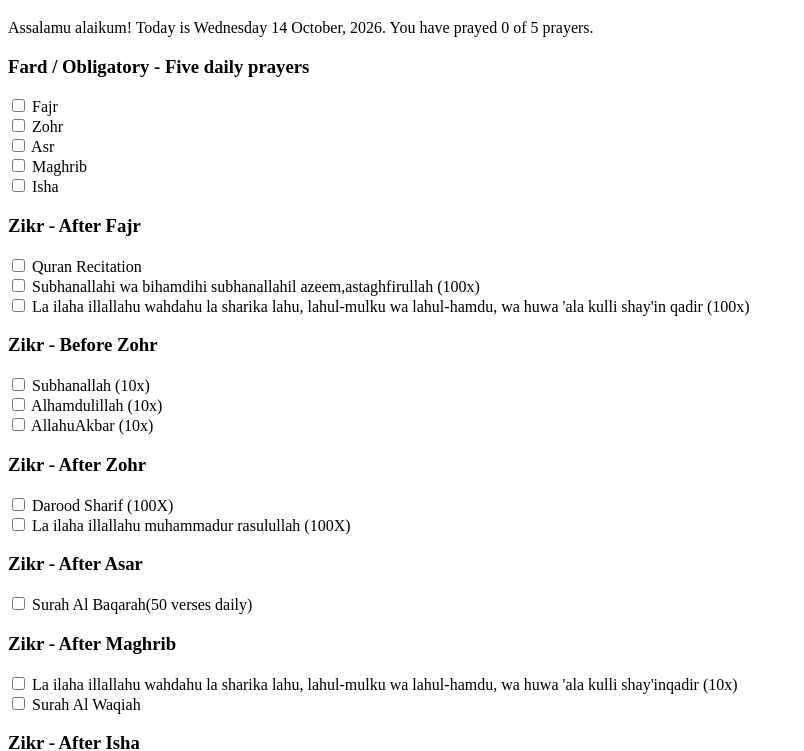
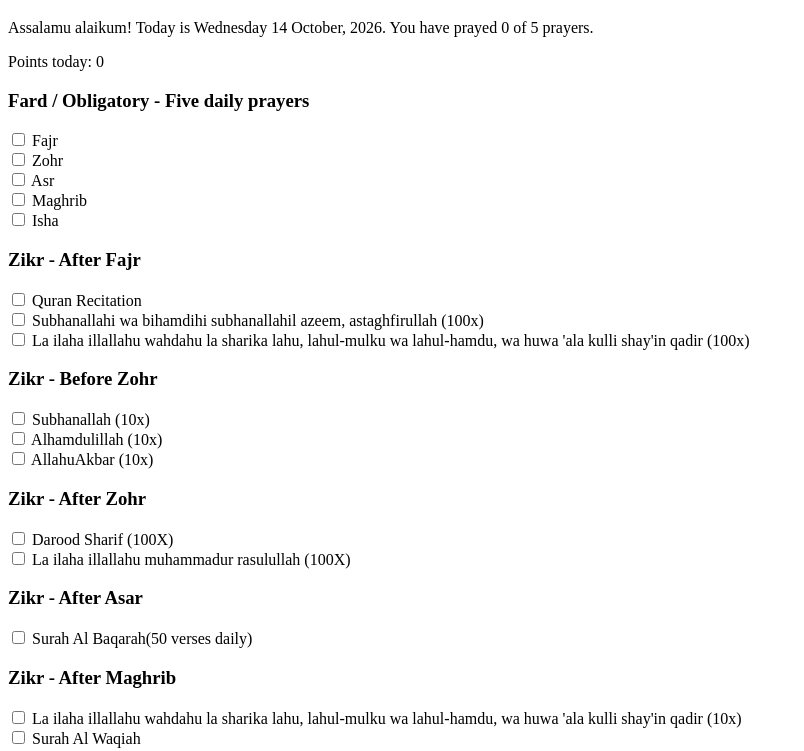
Before and after one commit to syedanadiyasabha/deeds-tracker, a plain HTML site: page index.html in a window 1280 px wide. Shown: the part 61-812 px from the top of the page, without its empty margins (0-804 px from the left). Drawn offline with Linux system fonts and the light colour scheme.

Commit message:
DEEDS - TRACKER: step 6 points and messages

```diff
--- a/index.html
+++ b/index.html
@@ -10,6 +10,7 @@
 <body>
     <h1>DEEDS-TRACKER</h1>
     <p id="welcome">Assalamu alaikum warahmatulla ! Welcome.</p>
+    <p id="points"></p>
     <div id="app"></div>
 
     <script>
@@ -19,18 +20,24 @@
             {
                 section: "Fard / Obligatory",
                 group: "Five daily prayers",
+                type: "fard",
+                points: 50,
                 items: ["Fajr", "Zohr", "Asr", "Maghrib", "Isha"]
             },
             {
                 section: "Zikr",
                 group: "After Fajr",
+                type: "zikr",
+                points: 10,
                 items: ["Quran Recitation",
-                    "Subhanallahi wa bihamdihi  subhanallahil azeem,astaghfirullah (100x)",
+                    "Subhanallahi wa bihamdihi  subhanallahil azeem, astaghfirullah (100x)",
                     "La ilaha illallahu wahdahu la sharika lahu, lahul-mulku wa lahul-hamdu, wa huwa 'ala kulli shay'in  qadir (100x)"]
             },
             {
                 section: "Zikr",
                 group: "Before Zohr",
+                type: "zikr",
+                points: 10,
                 items: ["Subhanallah (10x)",
                     "Alhamdulillah (10x)",
                     "AllahuAkbar (10x)"]
@@ -38,29 +45,39 @@
             {
                 section: "Zikr",
                 group: "After Zohr",
+                type: "zikr",
+                points: 10,
                 items: ["Darood Sharif (100X)",
                     "La ilaha illallahu muhammadur rasulullah (100X)"]
             },
             {
                 section: "Zikr",
                 group: "After Asar",
+                type: "zikr",
+                points: 5,
                 items: ["Surah Al Baqarah(50 verses daily)"]
             },
             {
                 section: "Zikr",
                 group: "After Maghrib",
-                items: ["La ilaha illallahu wahdahu la sharika lahu, lahul-mulku wa lahul-hamdu, wa huwa 'ala kulli shay'inqadir (10x)",
+                type: "zikr",
+                points: 10,
+                items: ["La ilaha illallahu wahdahu la sharika lahu, lahul-mulku wa lahul-hamdu, wa huwa 'ala kulli shay'in qadir (10x)",
                     "Surah Al Waqiah"]
             },
             {
                 section: "Zikr",
                 group: "After Isha",
+                type: "zikr",
+                points: 5,
                 items: ["Surah Al Mulk",
                     "Surah Al Sajda"]
             },
             {
                 section: "Zikr",
                 group: "Bed-Time",
+                type: "zikr",
+                points: 10,
                 items: ["Surah Al Fatihah (4x)",
                     "Surah Al Ikhlas (3x)",
                     "Astaghfirullah (10x)",
@@ -70,6 +87,8 @@
             {
                 section: "Weekly Challenges",
                 group: "Nafl-Prayers",
+                type: "weekly",
+                points: 15,
                 items: ["Tahajjud",
                     "Salatul Duha",
                     "Salatul Tauba",
@@ -79,13 +98,13 @@
         ];
         // 2. Build html;
         let html = "";
-        let n=0;
+        let n = 0;
 
         for (const entry of deeds) {
             html += "<h3>" + entry.section + " - " + entry.group + "</h3>";
 
             for (const item of entry.items) {
-             html += "<label><input type='checkbox' id='c" + n + "'> " + item + "</label><br>";
+                html += "<label><input type='checkbox' id='c" + n + "' data-points='" + entry.points + "' data-type='" + entry.type + "'> " + item + "</label><br>";
                 n++;
             }
         }
@@ -101,9 +120,11 @@
         const saved = JSON.parse(localStorage.getItem(todayKey) || "[]");
 
         for (const id of saved) {
-          document.getElementById(id).checked = true;
+            const box = document.getElementById(id);
+            if (box) {
+                box.checked = true;
             }
-
+        }
             // Function to generate welcome message;
 
             function updateWelcome() {
@@ -129,6 +150,47 @@
             }
 
             updateWelcome();
+
+            // Points function
+
+            function updatePoints() {
+                let points = 0;
+                let fardDone = 0;
+                let zikrDone = 0;
+                let zikrTotal = 0;
+
+                const boxes = document.querySelectorAll("#app input[type=checkbox]");
+                for (const box of boxes) {
+                    if (box.dataset.type === "zikr") {
+                        zikrTotal++;
+                    }
+                    if (box.checked) {
+                        points += Number(box.dataset.points);
+                        if (box.dataset.type === "fard") {
+                            fardDone++;
+                        }
+                        if (box.dataset.type === "zikr") {
+                            zikrDone++;
+                        }
+                    }
+                }
+
+                let message = "";
+
+                if (fardDone === 5) {
+
+                    message = "MashaAllah, all five prayers done!";
+                }
+
+                if (fardDone === 5 && zikrDone === zikrTotal) {
+                    points += 30;
+                    message = "Alhamdulillah, a perfect day! May Allah accept it all.";
+                }
+
+                document.getElementById("points").textContent = "Points today: " + points + " " + message;
+            }
+
+            updatePoints();
             //6. Save on every tick;
 
             document.getElementById("app").addEventListener("change", function () {
@@ -142,6 +204,7 @@
                 localStorage.setItem(todayKey, JSON.stringify(ticked));
 
                 updateWelcome();
+                updatePoints();
             });
 
 
```
Lines whose indentation alone changed are shown as unchanged.
